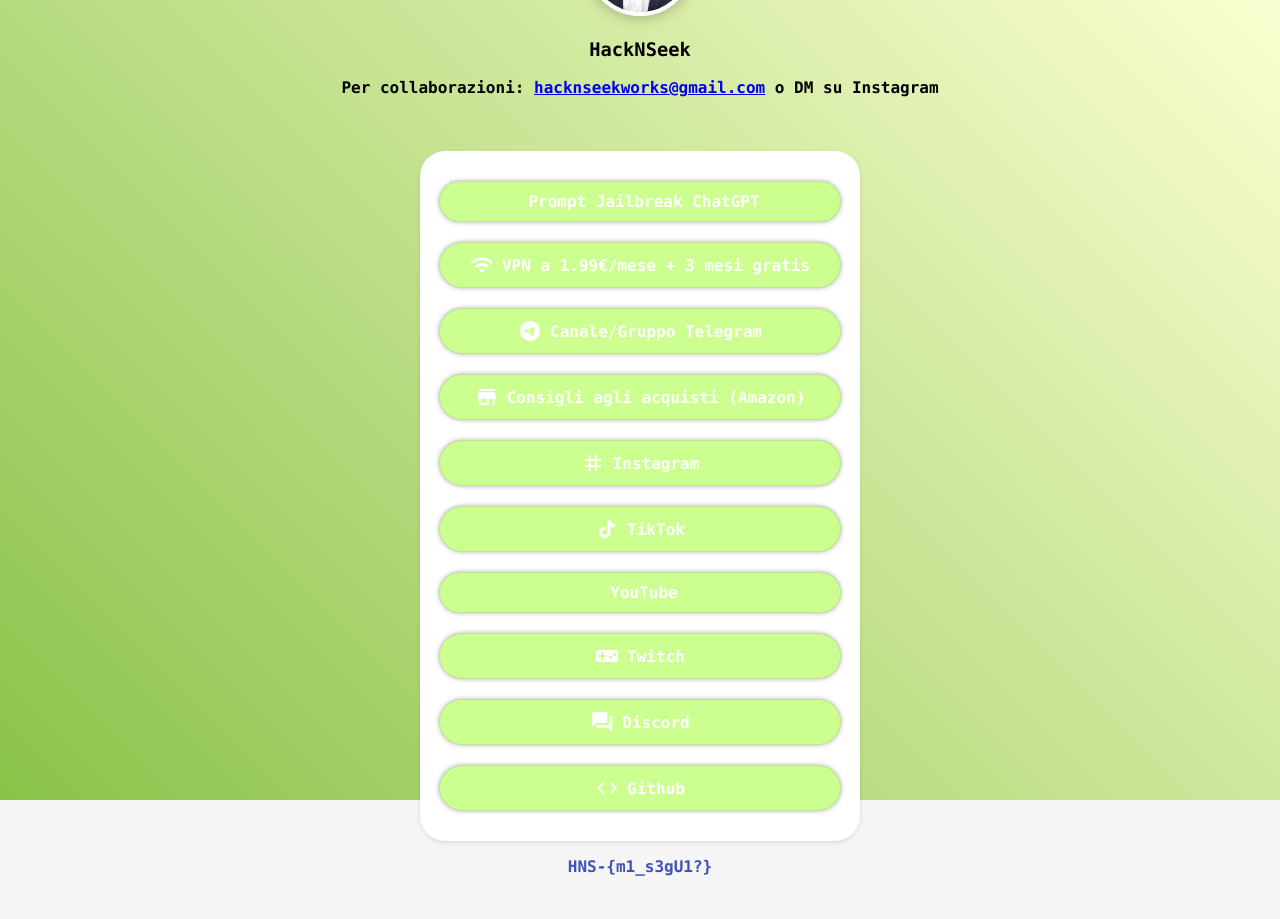
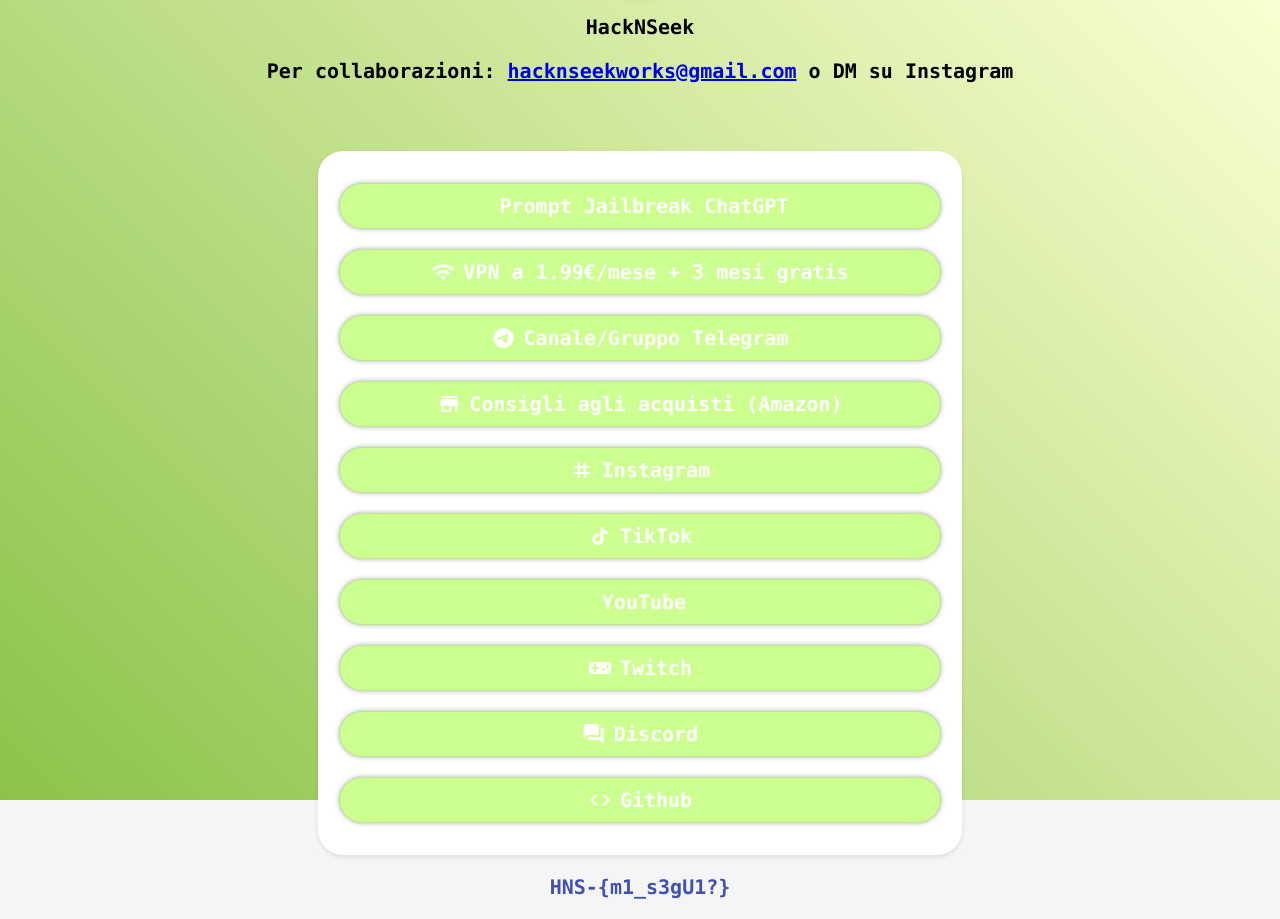
Before and after one commit to SeekNHack/seeknhack.github.io, a plain HTML site: page index.html in a window 1280 px wide. Before the commit the page ends 892 px from the top, so only its background shows below. Drawn offline with Linux system fonts and the light colour scheme.

Commit message:
Update styles.css

```diff
--- a/styles.css
+++ b/styles.css
@@ -49,13 +49,16 @@ body {
     background-color: #ffffff;
     border-radius: 25px;
     box-shadow: 0 2px 4px rgba(0, 0, 0, 0.1);
-    max-width: 400px;
+    max-width: 600px;
     width: 90%; /* Aggiunto per centrare */
     margin: 0 auto; /* Aggiunto per centrare */
     text-align: center; /* Aggiunto per centrare */
-    padding: 20px;
+    padding: 22px;
 }
 
+* {
+    font-size: 20px;
+}
 
 .card-content {
     display: flex;
```
